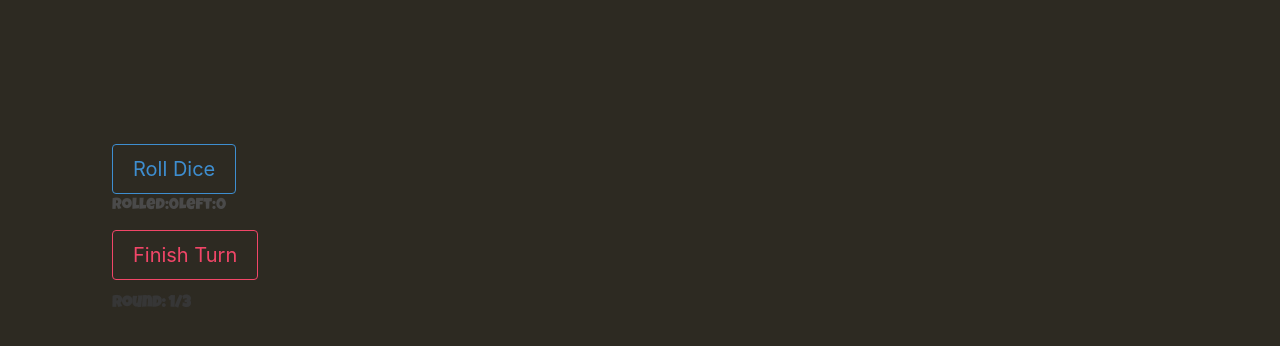
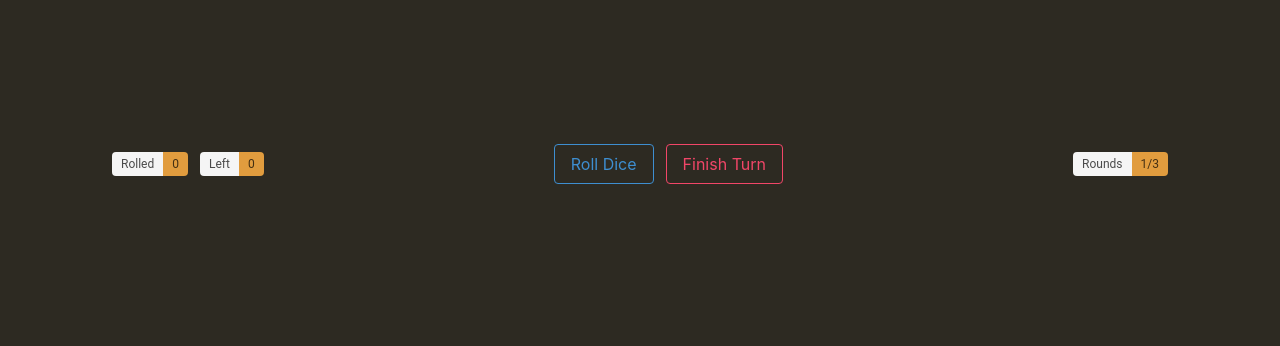
Before and after one commit to notyeninja/dice-game, an Angular app: page /game-board in a window 1280 px wide. Shown: the top 346 px of the page. Built offline with nearby package versions, Linux system fonts and the light colour scheme.

Commit message:
dice display and statistics around roll and finish buttons

```diff
--- a/src/app/game-board/game-board.component.html
+++ b/src/app/game-board/game-board.component.html
@@ -7,7 +7,39 @@
   </div>
 </section>
 <section class="section">
-  <div class="field">
+  <div class="level">
+    <div class="level-left">
+
+      <div class="field is-grouped is-grouped-multiline level-item">
+        <div class="control">
+          <div class="tags has-addons">
+            <span class="tag">Rolled</span>
+            <span class="tag is-warning">{{ numOfTimesPlayerRolled }}</span>
+          </div>
+        </div>
+
+        <div class="control">
+          <div class="tags has-addons">
+            <span class="tag">Left</span>
+            <span class="tag is-warning">{{ remainingRoll() }}</span>
+          </div>
+        </div>
+      </div>
+
+    </div>
+    <div class="level-left">
+      <button class="button is-outlined is-info level-item" (click)="rollDice()" [disabled]="disableRoll">Roll Dice</button>
+      <button class="button is-outlined is-danger level-item" (click)="finishTurn()">Finish Turn</button>
+    </div>
+    <div class="level-right">
+      <div class="tags has-addons level-item">
+        <span class="tag">Rounds</span>
+        <span class="tag is-warning">{{currentRound}}/{{totalRounds}}</span>
+      </div>
+    </div>
+  </div>
+
+  <!-- <div class="field">
     <button class="button is-medium is-info is-outlined control"
             (click)="rollDice()"
             [disabled]="disableRoll">Roll Dice</button>
@@ -20,7 +52,7 @@
   </div>
   <div>
     <span class="title is-6">Round: {{currentRound}}/{{totalRounds}}</span>
-  </div>
+  </div> -->
 </section>
 <!-- <section class="section">
   <div class="columns">
--- a/src/app/home/home.component.html
+++ b/src/app/home/home.component.html
@@ -1,6 +1,6 @@
 <section class="section game-title has-text-centered is-paddingless">
-  <h1>Dice</h1>
-  <h1 [ngClass]="{'game-title-animate': animateTitle}">Roll</h1>
+  <h1 class="is-lucky-font">Dice</h1>
+  <h1 class="is-lucky-font" [ngClass]="{'game-title-animate': animateTitle}">Roll</h1>
 </section>
 <section class="section is-paddingless">
   <div class="columns">
--- a/src/styles.css
+++ b/src/styles.css
@@ -3,7 +3,11 @@ html{
   background-color: #2d2a22;
 }
 body{
-  font-family: 'Luckiest Guy', cursive;
+  font-family: roboto, sans-serif, cursive;
+}
+
+.is-lucky-font{
+  font-family: 'Luckiest Guy';
 }
 
 .game-title h1{
@@ -42,3 +46,8 @@ body{
 input:focus, input:active{
   border-color: #d8dad3;
 }
+
+.is-warning{
+  background-color: #e19c3e!important;
+  border-color:#b98033!important;
+}
```
